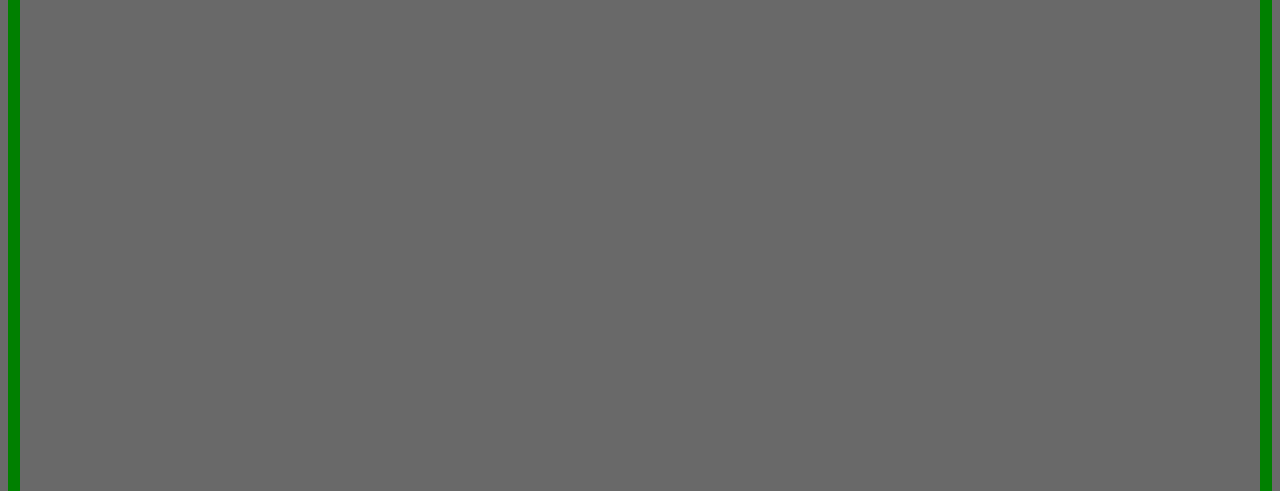
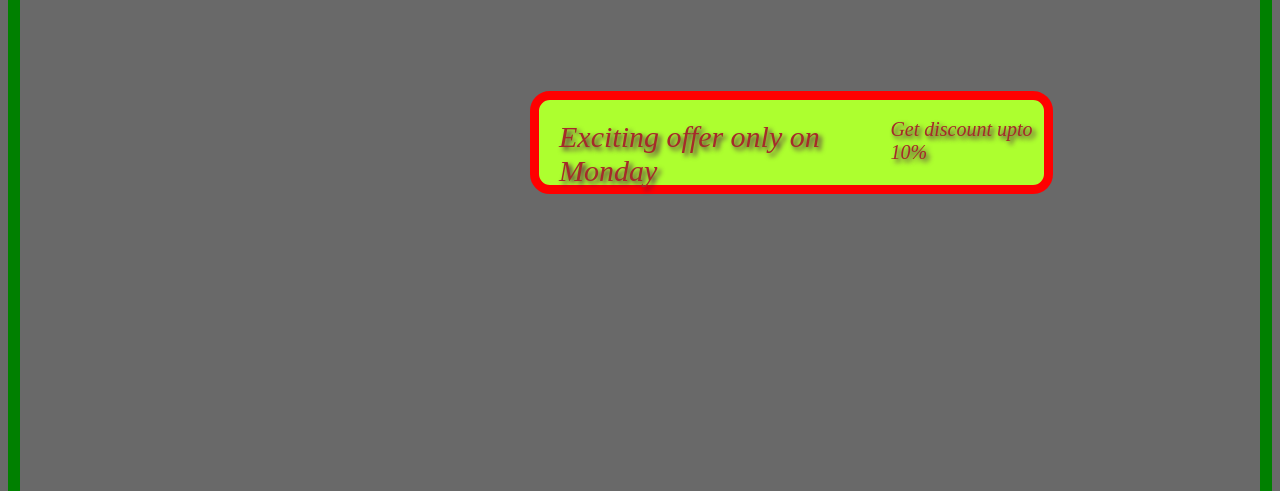
Before and after one commit to pradumyadav/css-3, a plain HTML site: page index.html in a window 1280 px wide. Shown: the part 609-1100 px from the top of the page. Drawn offline with Linux system fonts and the light colour scheme.

Commit message:
updated 3rd time

```diff
--- a/style.css
+++ b/style.css
@@ -75,8 +75,8 @@
     height: 45px;
     width: 465px;
     position: fixed;
-    top: 450px;
-    left: 600px;
+    top: 700px;
+    left: 530px;
 }
 .extra2{
     border:0px greenyellow solid;
```
